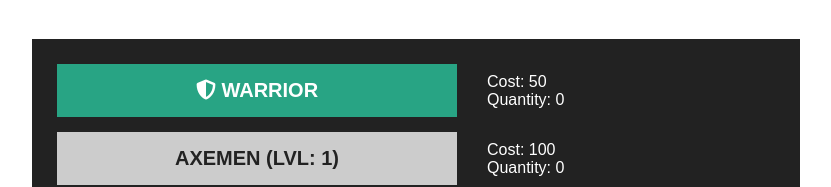
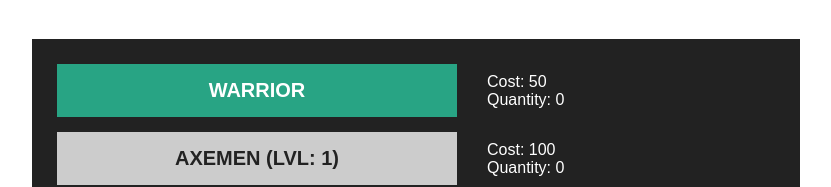
Before and after one commit to Jabser/Clicker-Game, a Vue app: page / in a window 1280 px wide. Shown: the part 291-478 px from the top of the page, without its empty margins (224-1055 px from the left). Built offline with nearby package versions, Linux system fonts and the light colour scheme.

Commit message:
Fixed upgrade click bug
Whenever you bought a new upgrade the button would still be in focus so when you pressed a new button it would try to upgrade again.

```diff
--- a/src/components/Upgrades.vue
+++ b/src/components/Upgrades.vue
@@ -5,8 +5,8 @@
       :key="index"
       class="upgrade"
     >
-      <button :class="`button ${upgrade.disabled ? 'disabled' : ''}`" @click="() => buyUpgrade(index)">
-        <i :class="upgrade.logo"></i> {{ upgrade.name }} {{ upgrade.disabled ? `(lvl: ${upgrade.unlocksAt})` : '' }}
+      <button :class="`button ${upgrade.disabled ? 'disabled' : ''}`" @click="(buyUpgrade($event, index))">
+        <!--<i :class="upgrade.logo"></i>--> {{ upgrade.name }} {{ upgrade.disabled ? `(lvl: ${upgrade.unlocksAt})` : '' }}
       </button>
       <div class="details">
         <div class="cost">Cost: {{ upgrade.cost }}</div>
@@ -25,11 +25,13 @@ export default {
     }
   },
   methods: {
-    buyUpgrade (index) {
-      this.$store.commit('buyUpgrade', {
-        index,
-        amount: 1
-      });
+    buyUpgrade (event, index) {
+      if (event.screenX > 0 ){
+        this.$store.commit('buyUpgrade', {
+          index,
+          amount: 1
+        });
+      }
     }
   }
 }
```
